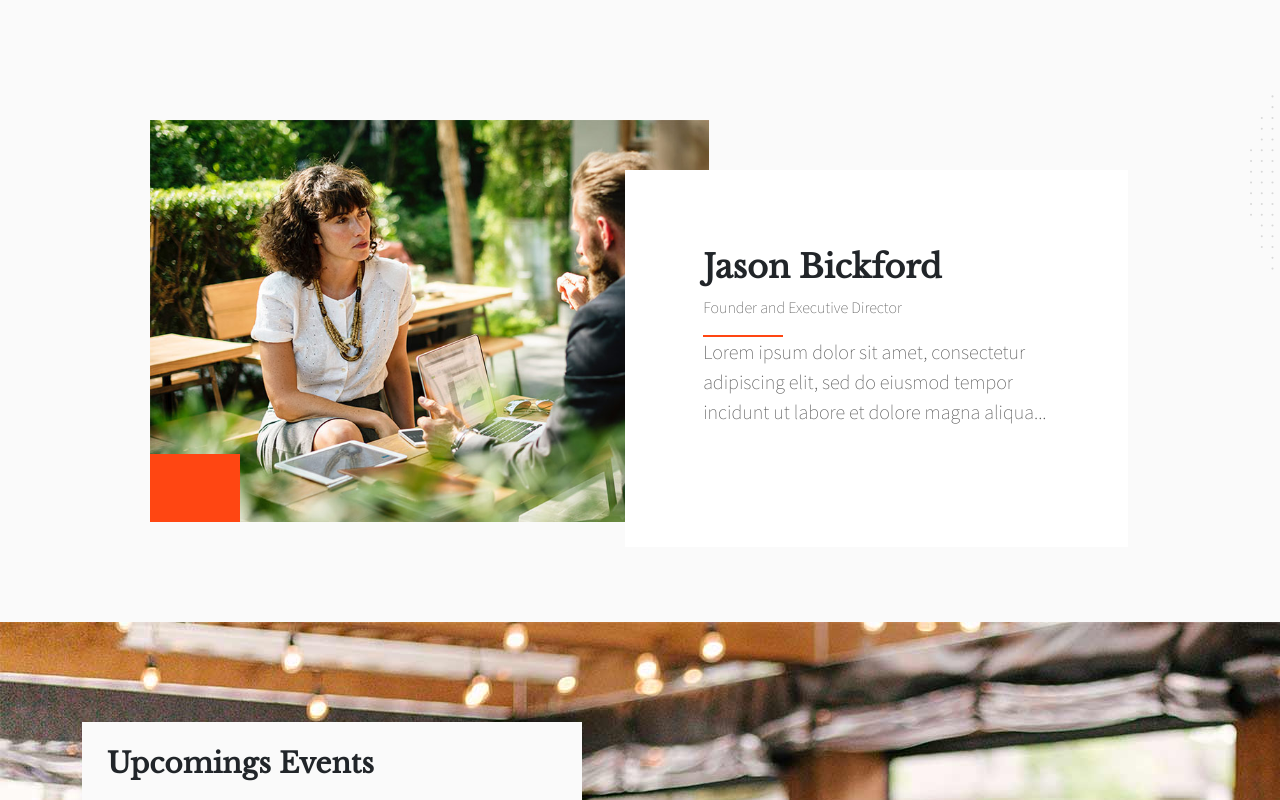
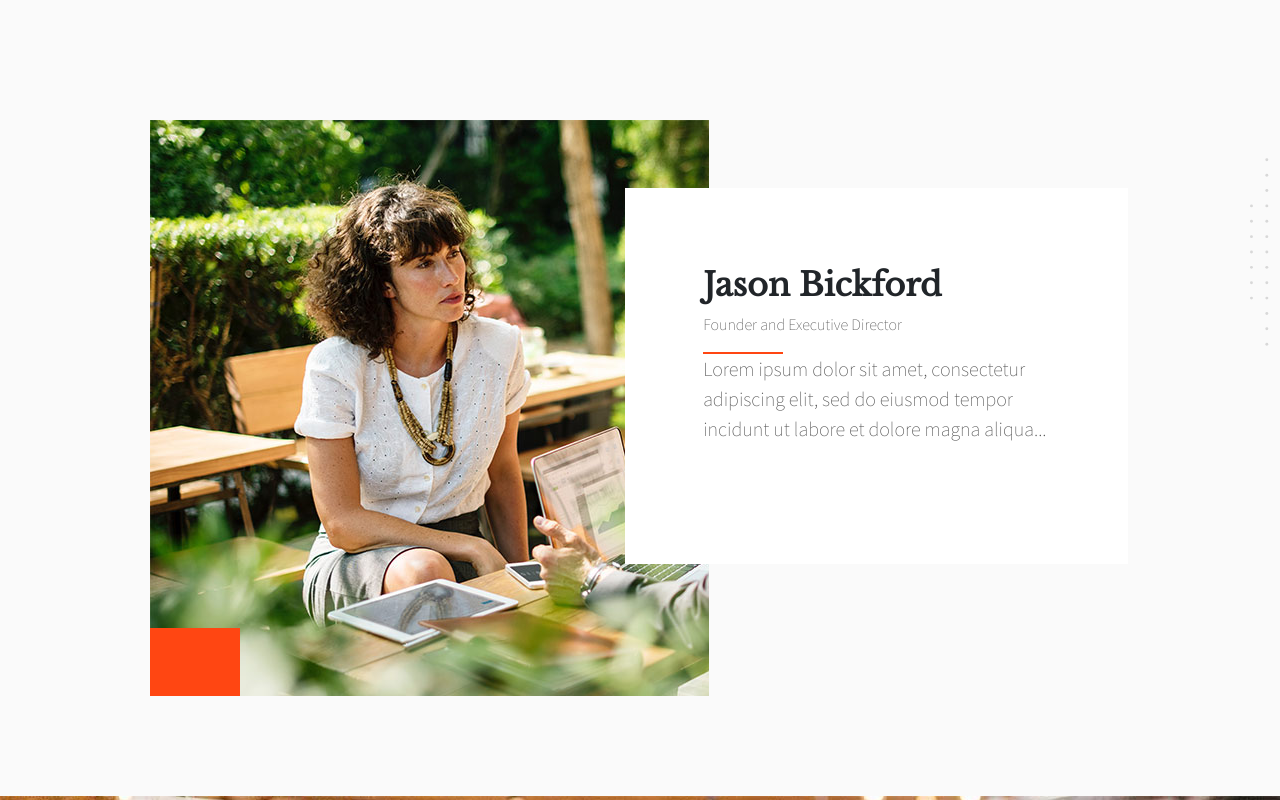
Before and after one commit to raffaelecapaldo/proj-html-vuejs, a Vue app: page / in a window 1280 px wide. Shown: the part 1620-2420 px from the top of the page. Built offline with nearby package versions, Linux system fonts and the light colour scheme; a web font is replaced by a local one.

Commit message:
Added animation on ceoSlider

```diff
--- a/src/components/sub/CeoSlider.vue
+++ b/src/components/sub/CeoSlider.vue
@@ -3,8 +3,12 @@
         <div class="svg-absolute position-absolute">
             <img src="/svg/svg-4.svg" alt="svg-4.svg">
         </div>
-        <div class="ceo-img">
-            <img :src="'/img/' + images[current]" alt="">
+        <div class="ceo-img position-relative">
+            <img :class="index === current && position === 'prev' ? 'activeprev' : index === current && position === 'next' ? 'active' : 'notactive'"
+                v-for="(image, index) in images" :src="'/img/' + image" alt="">
+                <div class="backimage">
+                    <img :src="position === 'prev' ? '/img/' + images[current + 1 ] : '/img/' + images[current - 1]" alt="">
+                </div>
             <div class="slider-buttons">
                 <button @click="goPrev()"><i class="fa-sharp fa-solid fa-arrow-left"></i></button>
                 <button @click="goNext()"><i class="fa-solid fa-arrow-right"></i></button>
@@ -37,7 +41,8 @@ export default {
                 'h1-img-02.jpg',
                 'h1-img-03.jpg'
             ],
-            current: 0
+            current: 0,
+            position: 'prev',
         }
     },
     methods: {
@@ -48,6 +53,7 @@ export default {
             else {
                 this.current++;
             }
+            this.position = 'next'
         },
         goPrev() {
             if (this.current === 0) {
@@ -56,6 +62,7 @@ export default {
             else {
                 this.current--;
             }
+            this.position = 'prev'
         }
 
     }
@@ -68,10 +75,12 @@ export default {
     padding-bottom: 100px;
 
     img {
-        width: 100%
+        transition: 0.3s;
+
     }
 
     position: relative;
+    z-index:99999;
 }
 
 .ceo-info {
@@ -83,6 +92,15 @@ export default {
     top: 10%;
     left: 85%;
 
+}
+
+.backimage {
+    position:absolute;
+    top:0;
+    bottom:0;
+    left:0;
+    right:0;
+    z-index: -1;
 }
 
 .social {
@@ -102,10 +120,12 @@ export default {
     position: absolute;
     bottom: 0;
     left: 0px;
+    z-index: 999999;
 }
 
 .ceo-img {
     position: relative;
+    overflow: hidden;
 }
 
 button {
@@ -127,6 +147,53 @@ button {
     width: 60%;
 }
 
+.notactive {
+    opacity: 0;
+    display: none;
+}
+
+.active {
+    animation: shownext 0.3s ease-in;
+}
+
+.activeprev {
+    animation: prevshow 0.3s ease-in;
+}
+/* se clicchi a destra la card arriva da sinistra */
+@keyframes shownext {
+    0% {
+        display: inline-block
+    }
+
+    1% {
+        translate: -704px 0;
+    }
+
+    100% {
+        height: 100%;
+        translate: 0px 0;
+    }
+
+
+
+
+}
+/* se clicchi a sinistra la card arriva da destra */
+@keyframes prevshow {
+    0% {
+        display: inline-block
+    }
+
+    1% {
+        translate: 704px 0;
+    }
+
+    100% {
+        height: 100%;
+        translate: 0px 0;
+    }
+}
+
 @media screen and (max-width: 992px) {
     .ceo-info {
         position: static;
@@ -136,7 +203,7 @@ button {
 
     .ceo-slider {
         width: 100%;
-        transition:0.3s;
+        transition: 0.3s;
     }
 
     .ceo {
```
